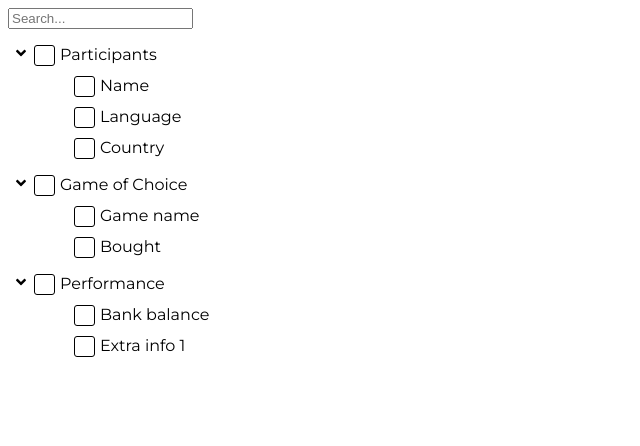
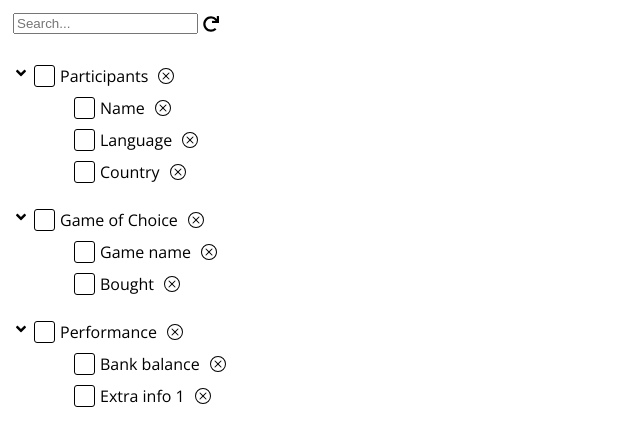
Before and after one commit to SowmyaSeshadri/tree-ui, a React (Create React App) app: page / in a window 1280 px wide. Shown: the top 446 px of the page, without its empty margins (0-640 px from the left). Built offline with nearby package versions, Linux system fonts and the light colour scheme.

Commit message:
Implemented delete functionality and refresh data functionality

```diff
--- a/App.tsx
+++ b/App.tsx
@@ -3,26 +3,47 @@ import './style.css';
 import Search from './components/Search/Search.jsx';
 import ColumnParent from './components/ColumnParent/ColumnParent.jsx';
 import { COLUMN_FILTERS } from './data/MockData.js';
+import { FaRedo } from 'react-icons/fa';
 
 export default function App() {
+  let columnFilters = JSON.parse(JSON.stringify(COLUMN_FILTERS));
+
   // States
-  const [columnData, setColumnData] = useState(COLUMN_FILTERS);
+  const [columnData, setColumnData] = useState(columnFilters);
   const [searchTerm, setSearchTerm] = useState('');
 
   // Use effects
   useEffect(() => {
     if (searchTerm == '') {
-      setColumnData(COLUMN_FILTERS);
+      setColumnData(columnFilters);
     } else {
-      let filteredData = findFilteredData(searchTerm, COLUMN_FILTERS);
+      let filteredData = findFilteredData(searchTerm, columnFilters);
       setColumnData(filteredData);
     }
   }, [searchTerm]);
 
   // Handlers
   const handleOnSearch = (data) => {
-    console.log('Search term: ', data);
     setSearchTerm(data);
+  };
+
+  const handleDeleteFilter = (id) => {
+    let filteredData = removeData(id, columnData);
+    setColumnData(filteredData);
+  };
+
+  const removeData = (id, data) => {
+    let filteredData = [];
+    filteredData = data.filter((d) => d.id != id);
+
+    filteredData = filteredData.map((d) => {
+      if (d.values.length > 0) {
+        let updatedValues = removeData(id, d.values);
+        d.values = updatedValues;
+      }
+      return d;
+    });
+    return filteredData;
   };
 
   const findFilteredData = (searchTerm, dataToFilter) => {
@@ -43,11 +64,20 @@ export default function App() {
     return filteredData;
   };
 
+  const handleRefresh = () => {
+    let data = columnFilters;
+    setColumnData(data);
+  };
+
   return (
     <div>
       <Search searchTerm={searchTerm} onSearch={handleOnSearch} />
+      <span className="refresh">
+        <FaRedo onClick={handleRefresh} />
+      </span>
+
       {columnData.map((field, index) => (
-        <ColumnParent key={index} data={field} />
+        <ColumnParent key={index} data={field} onDelete={handleDeleteFilter} />
       ))}
     </div>
   );
--- a/components/Checkbox/Checkbox.jsx
+++ b/components/Checkbox/Checkbox.jsx
@@ -40,7 +40,8 @@ export default function Checkbox(props) {
     : 'uncheck';
 
   return (
-    <div className="flex" onClick={handleOnCheck} id={props.id}>
+    // TODO: This should be an input type checkbox field for accessibility concerns.
+    <div className="inline-flex" onClick={handleOnCheck} id={props.id}>
       <div className={`checkbox-container ${classForIcon}`}>
         {iconToDisplay}
       </div>
--- a/components/ColumnChild/ColumnChild.jsx
+++ b/components/ColumnChild/ColumnChild.jsx
@@ -1,5 +1,7 @@
 import React, { useEffect, useState } from 'react';
 import Checkbox from '../Checkbox/Checkbox';
+import { BsXCircle } from 'react-icons/bs';
+
 export default function ColumnChild(props) {
   // Init values
   const fieldInfo = props.data;
@@ -27,6 +29,10 @@ export default function ColumnChild(props) {
         checked={checkCurrent}
         label={fieldInfo.field}
       />
+      <BsXCircle
+        className="delete-icon"
+        onClick={() => props.onDelete(fieldInfo.id)}
+      />
     </li>
   );
 }
--- a/components/ColumnParent/ColumnParent.jsx
+++ b/components/ColumnParent/ColumnParent.jsx
@@ -1,7 +1,8 @@
 import React, { useEffect, useState } from 'react';
 import ColumnChild from '../ColumnChild/ColumnChild';
 import './columnparent.css';
-import { FaAngleDown, FaAngleRight } from 'react-icons/fa';
+import { FaAngleDown, FaAngleRight, FaTrashAlt } from 'react-icons/fa';
+import { BsXCircle } from 'react-icons/bs';
 import Checkbox from '../Checkbox/Checkbox';
 
 export default function ColumnParent(props) {
@@ -83,10 +84,11 @@ export default function ColumnParent(props) {
   return (
     <div className="parent-field">
       <ul className="parent-field-list">
-        <li key={fieldInfo.id} className="m-t-10 flex">
+        <li key={fieldInfo.id} className="m-t-10 inline-flex">
           {expandCollapseIcon}
 
           <div>
+            <div className="filter-list">
               <Checkbox
                 id={fieldInfo.id}
                 onChange={handleOnChangeOfCheckParent}
@@ -94,6 +96,11 @@ export default function ColumnParent(props) {
                 label={fieldInfo.field}
                 partialCheck={checkParentPartially}
               />
+
+              <span className="delete-icon flex">
+                <BsXCircle onClick={() => props.onDelete(fieldInfo.id)} />
+              </span>
+            </div>
 
             <ul className={` ${expand ? 'expand' : 'collapse'}`}>
               {hasChild &&
@@ -103,6 +110,7 @@ export default function ColumnParent(props) {
                     data={field}
                     checkAll={checkAll}
                     onChangeOfChild={handleOnChangeOfChild}
+                    onDelete={props.onDelete}
                   />
                 ))}
             </ul>
--- a/components/ColumnParent/columnparent.css
+++ b/components/ColumnParent/columnparent.css
@@ -9,3 +9,7 @@
 .collapse {
   display: none;
 }
+
+.delete-icon {
+  margin-left: 10px;
+}
--- a/components/Search/Search.jsx
+++ b/components/Search/Search.jsx
@@ -1,8 +1,9 @@
 import React from 'react';
+import './search.css';
 
 export default function Search(props) {
   return (
-    <div>
+    <div className="search-box-container">
       <input
         type="text"
         id="search"
--- /dev/null
+++ b/components/Search/search.css
@@ -0,0 +1,4 @@
+.search-box-container {
+  display: inline-block;
+  margin: 5px;
+}
--- a/style.css
+++ b/style.css
@@ -1,4 +1,4 @@
-@import url('https://fonts.googleapis.com/css2?family=Montserrat&display=swap');
+@import url('https://fonts.googleapis.com/css2?family=Open+Sans&display=swap');
 
 h1,
 p {
@@ -15,7 +15,7 @@ li {
 }
 
 body {
-  font-family: 'Montserrat', sans-serif;
+  font-family: 'Open Sans', sans-serif;
   font-size: 16px;
 }
 
@@ -31,3 +31,17 @@ body {
 .flex {
   display: flex;
 }
+
+.refresh {
+  cursor: pointer;
+  position: relative;
+  top: 4px;
+}
+
+.inline-block {
+  display: inline-block;
+}
+
+.inline-flex {
+  display: inline-flex;
+}
```
Lines whose indentation alone changed are shown as unchanged.
